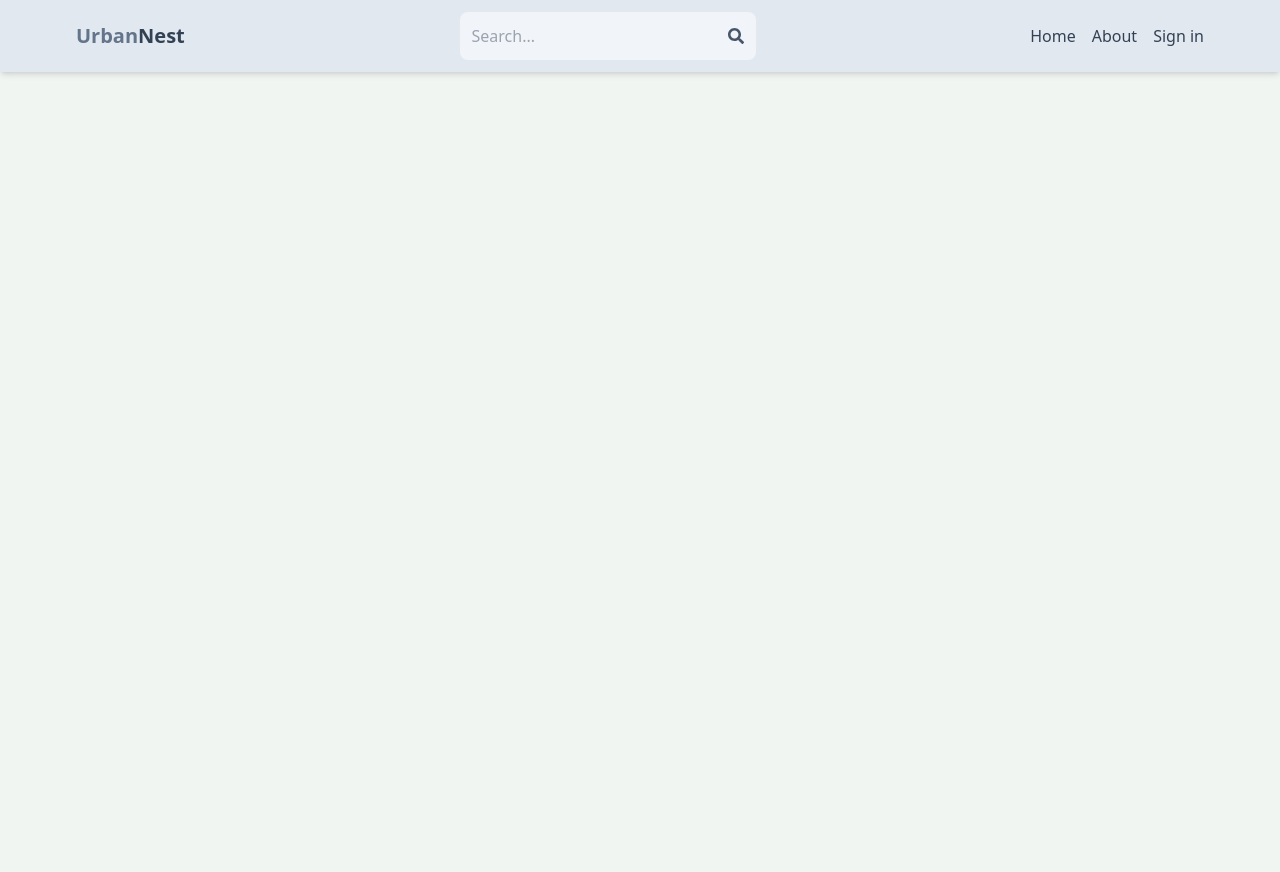
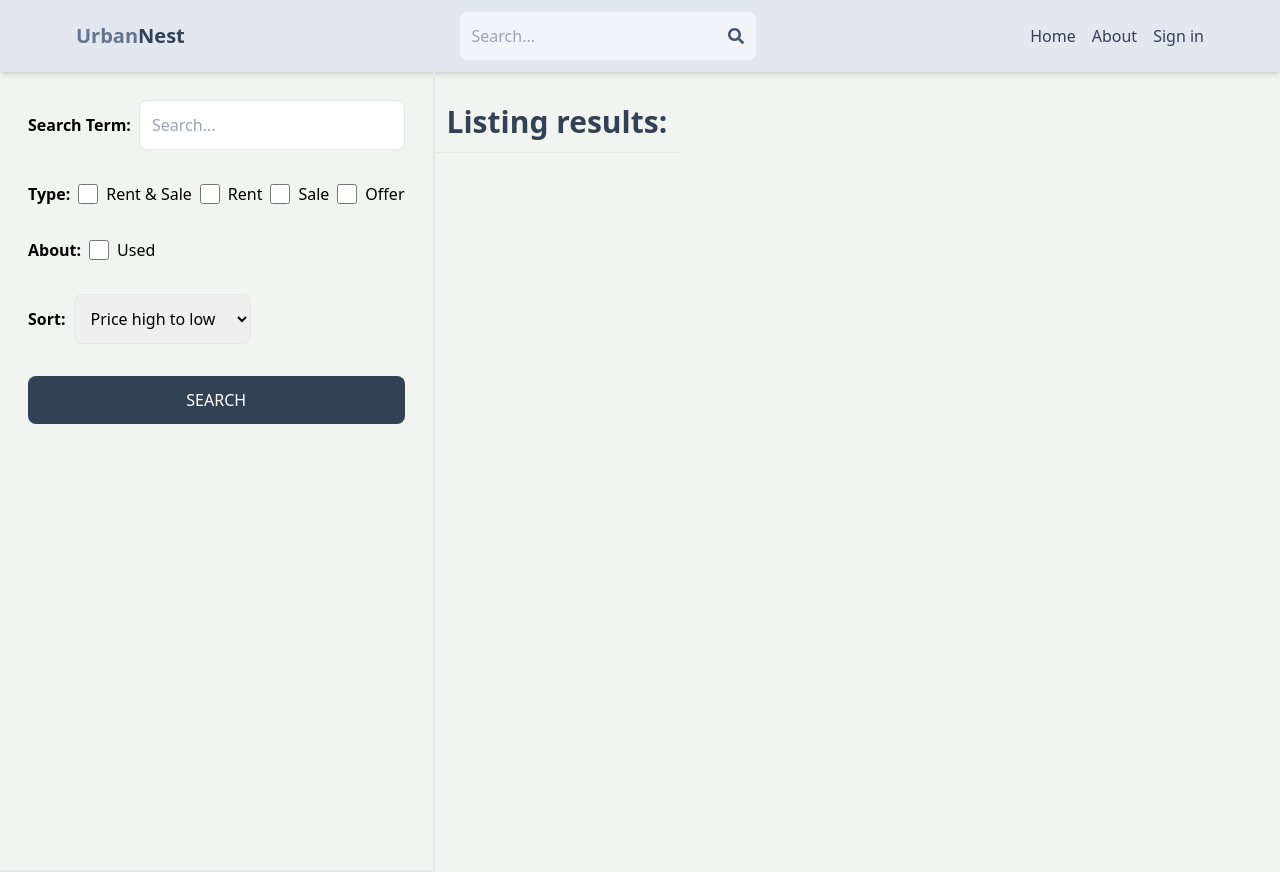
Before and after one commit to YashDhoke/UrbanNest, a React (Vite) app in the folder client/: page /search in a window 1280 px wide. Before the commit the page ends 800 px from the top, so only its background shows below. Built offline with nearby package versions, Linux system fonts and the light colour scheme; no server answers.

Commit message:
created search ui

```diff
--- a/client/src/App.jsx
+++ b/client/src/App.jsx
@@ -9,6 +9,7 @@ import PrivateRoute from './components/PrivateRoute';
 import CreateListing from './pages/CreateListing';
 import UpdateListing from './pages/UpdateListing';
 import Listing from './pages/Listing';
+import Search from './pages/Search';
 
 export default function App() {
   return (
@@ -19,6 +20,7 @@ export default function App() {
         <Route path='/sign-in' element={<SignIn />} />
         <Route path='/sign-up' element={<SignUp />} />
         <Route path='/about' element={<About />} />
+        <Route path='/search' element={<Search />} />
         <Route path='/listing/:listingId' element={<Listing />} />
 
         <Route element={<PrivateRoute />}>
--- /dev/null
+++ b/client/src/pages/Search.jsx
@@ -0,0 +1,62 @@
+import React from 'react';
+
+export default function Search() {
+  return (
+    <div className='flex flex-col md:flex-row'>
+      <div className='p-7  border-b-2 md:border-r-2 md:min-h-screen'>
+        <form className='flex flex-col gap-8'>
+          <div className='flex items-center gap-2'>
+            <label className='whitespace-nowrap font-semibold'>Search Term:</label>
+            <input
+              type='text'
+              id='searchTerm'
+              placeholder='Search...'
+              className='border rounded-lg p-3 w-full'
+            />
+          </div>
+          <div className='flex gap-2 flex-wrap items-center'>
+            <label className='font-semibold'>Type:</label>
+            <div className='flex gap-2'>
+              <input type='checkbox' id='all' className='w-5' />
+              <span>Rent & Sale</span>
+            </div>
+            <div className='flex gap-2'>
+              <input type='checkbox' id='rent' className='w-5' />
+              <span>Rent</span>
+            </div>
+            <div className='flex gap-2'>
+              <input type='checkbox' id='sale' className='w-5' />
+              <span>Sale</span>
+            </div>
+            <div className='flex gap-2'>
+              <input type='checkbox' id='offer' className='w-5' />
+              <span>Offer</span>
+            </div>
+          </div>
+          <div className='flex gap-2 flex-wrap items-center'>
+            <label className='font-semibold'>About:</label>
+            <div className='flex gap-2'>
+              <input type='checkbox' id='used' className='w-5' />
+              <span>Used</span>
+            </div>
+          </div>
+          <div className='flex items-center gap-2'>
+            <label className='font-semibold'>Sort:</label>
+            <select id='sort_order' className='border rounded-lg p-3'>
+              <option>Price high to low</option>
+              <option>Price low to hight</option>
+              <option>Latest</option>
+              <option>Oldest</option>
+            </select>
+          </div>
+          <button className='bg-slate-700 text-white p-3 rounded-lg uppercase hover:opacity-95'>
+            Search
+          </button>
+        </form>
+      </div>
+      <div className=''>
+        <h1 className='text-3xl font-semibold border-b p-3 text-slate-700 mt-5'>Listing results:</h1>
+      </div>
+    </div>
+  );
+}
```
